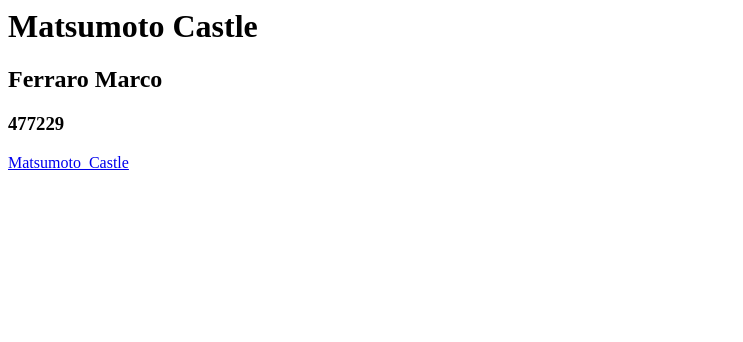
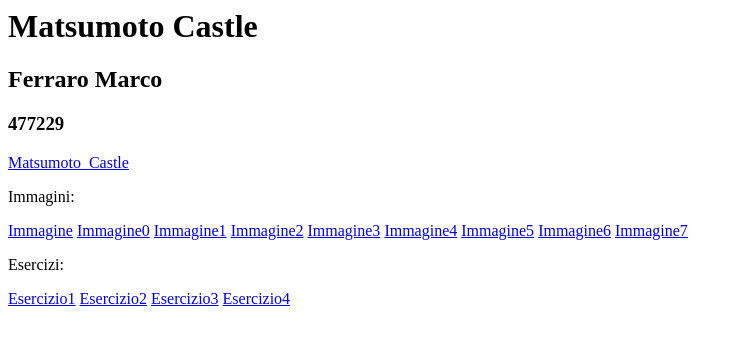
Before and after one commit to cvdlab-alumni/477229, a plain HTML site: page 2014-04-11/index.html in a window 1280 px wide. Shown: the whole page, without its empty margins (0-743 px from the left). Drawn offline with Linux system fonts and the light colour scheme.

Commit message:
Update index.html

```diff
--- a/2014-04-11/index.html
+++ b/2014-04-11/index.html
@@ -7,3 +7,20 @@
 <h2>Ferraro Marco</h2>
 <h3>477229</h3>
 <a href="http://en.wikipedia.org/wiki/Matsumoto_Castle">Matsumoto_Castle</a>
+<p>Immagini:</p>
+<a href="https://github.com/cvdlab-cg/477229/blob/master/2014-04-11/images/Immagine.jpg">Immagine</a>
+<a href="https://github.com/cvdlab-cg/477229/blob/master/2014-04-11/images/Immagine0.jpg">Immagine0</a>
+<a href="https://github.com/cvdlab-cg/477229/blob/master/2014-04-11/images/Immagine1.jpg">Immagine1</a>
+<a href="https://github.com/cvdlab-cg/477229/blob/master/2014-04-11/images/Immagine2.jpg">Immagine2</a>
+<a href="https://github.com/cvdlab-cg/477229/blob/master/2014-04-11/images/Immagine3.jpg">Immagine3</a>
+<a href="https://github.com/cvdlab-cg/477229/blob/master/2014-04-11/images/Immagine4.jpg">Immagine4</a>
+<a href="https://github.com/cvdlab-cg/477229/blob/master/2014-04-11/images/Immagine5.jpg">Immagine5</a>
+<a href="https://github.com/cvdlab-cg/477229/blob/master/2014-04-11/images/Immagine6.jpg">Immagine6</a>
+<a href="https://github.com/cvdlab-cg/477229/blob/master/2014-04-11/images/Immagine7.jpg">Immagine7</a>
+<p>Esercizi:</p>
+<a href="https://github.com/cvdlab-cg/477229/blob/master/2014-04-11/python/Exercise1.py">Esercizio1</a>
+<a href="https://github.com/cvdlab-cg/477229/blob/master/2014-04-11/python/Exercise2.py">Esercizio2</a>
+<a href="https://github.com/cvdlab-cg/477229/blob/master/2014-04-11/python/Exercise3.py">Esercizio3</a>
+<a href="https://github.com/cvdlab-cg/477229/blob/master/2014-04-11/python/Exercise4.py">Esercizio4</a>
+</body>
+</html>
```
